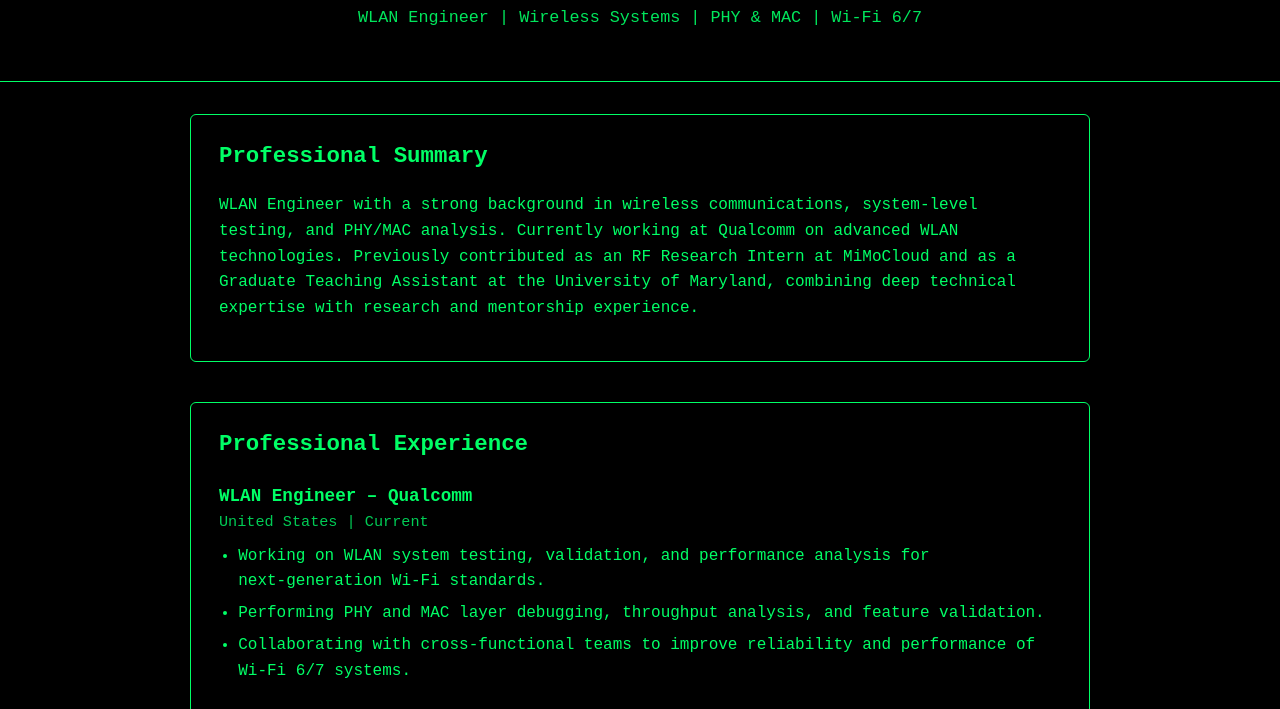
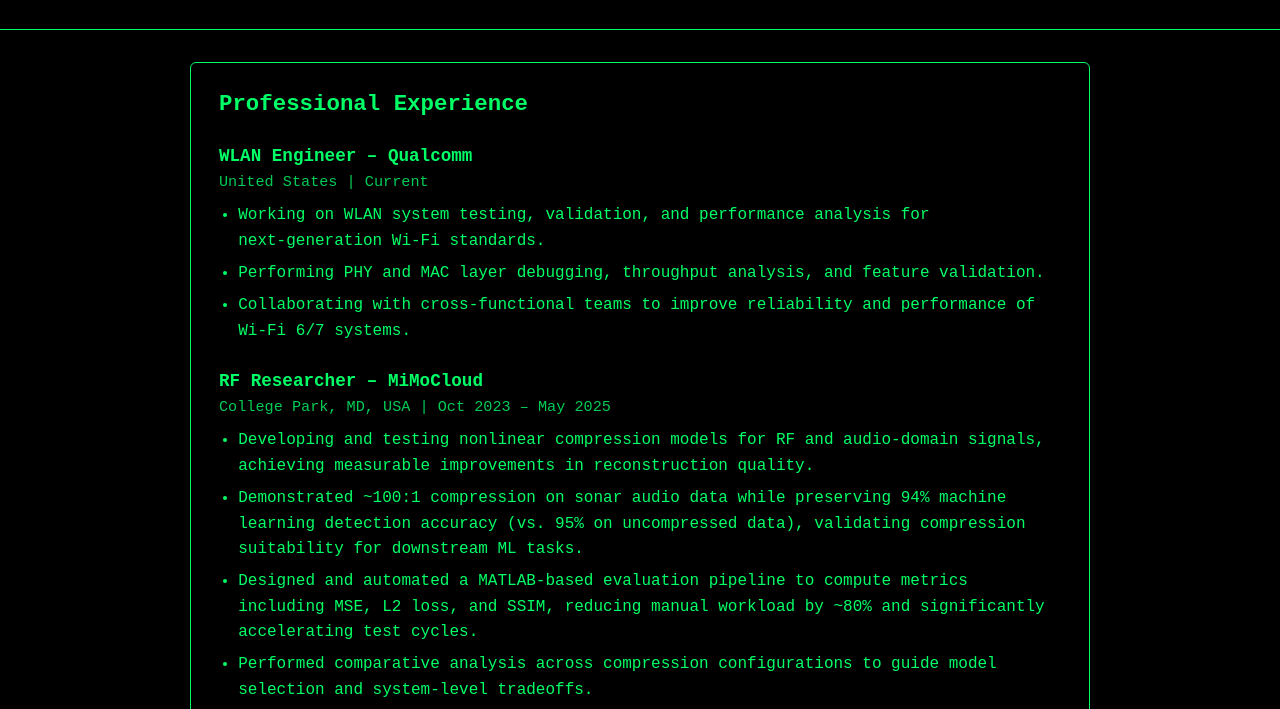
Before and after one commit to avinash-gudipati/avinash-gudipati.github.io, a plain HTML site: page index.html in a window 1280 px wide. Shown: the part 91-800 px from the top of the page. Drawn offline with Linux system fonts and the light colour scheme.

Commit message:
minor changes

```diff
--- a/index.html
+++ b/index.html
@@ -3,7 +3,7 @@
 <head>
   <meta charset="UTF-8" />
   <meta name="viewport" content="width=device-width, initial-scale=1.0" />
-  <title>Avinash Gudipati | WLAN Engineer</title>
+  <title>Avinash Gudipati</title>
   <style>
     body {
       font-family: "Courier New", Courier, monospace;
@@ -78,19 +78,10 @@
 <body>
   <header>
     <h1>Avinash Gudipati</h1>
-    <p>WLAN Engineer | Wireless Systems | PHY & MAC | Wi‑Fi 6/7</p>
+
   </header>
 
   <main>
-    <section>
-      <h2>Professional Summary</h2>
-      <p>
-        WLAN Engineer with a strong background in wireless communications, system‑level testing,
-        and PHY/MAC analysis. Currently working at Qualcomm on advanced WLAN technologies.
-        Previously contributed as an RF Research Intern at MiMoCloud and as a Graduate Teaching Assistant
-        at the University of Maryland, combining deep technical expertise with research and mentorship experience.
-      </p>
-    </section>
 
     <section>
       <h2>Professional Experience</h2>
@@ -107,7 +98,7 @@
 
       <div class="role">
         <h3>RF Researcher – MiMoCloud</h3>
-        <span>College Park, MD, USA | Oct 2023 – Present</span>
+        <span>College Park, MD, USA | Oct 2023 – May 2025</span>
         <ul>
           <li>Developing and testing nonlinear compression models for RF and audio-domain signals, achieving measurable improvements in reconstruction quality.</li>
           <li>Demonstrated ~100:1 compression on sonar audio data while preserving 94% machine learning detection accuracy (vs. 95% on uncompressed data), validating compression suitability for downstream ML tasks.</li>
```
